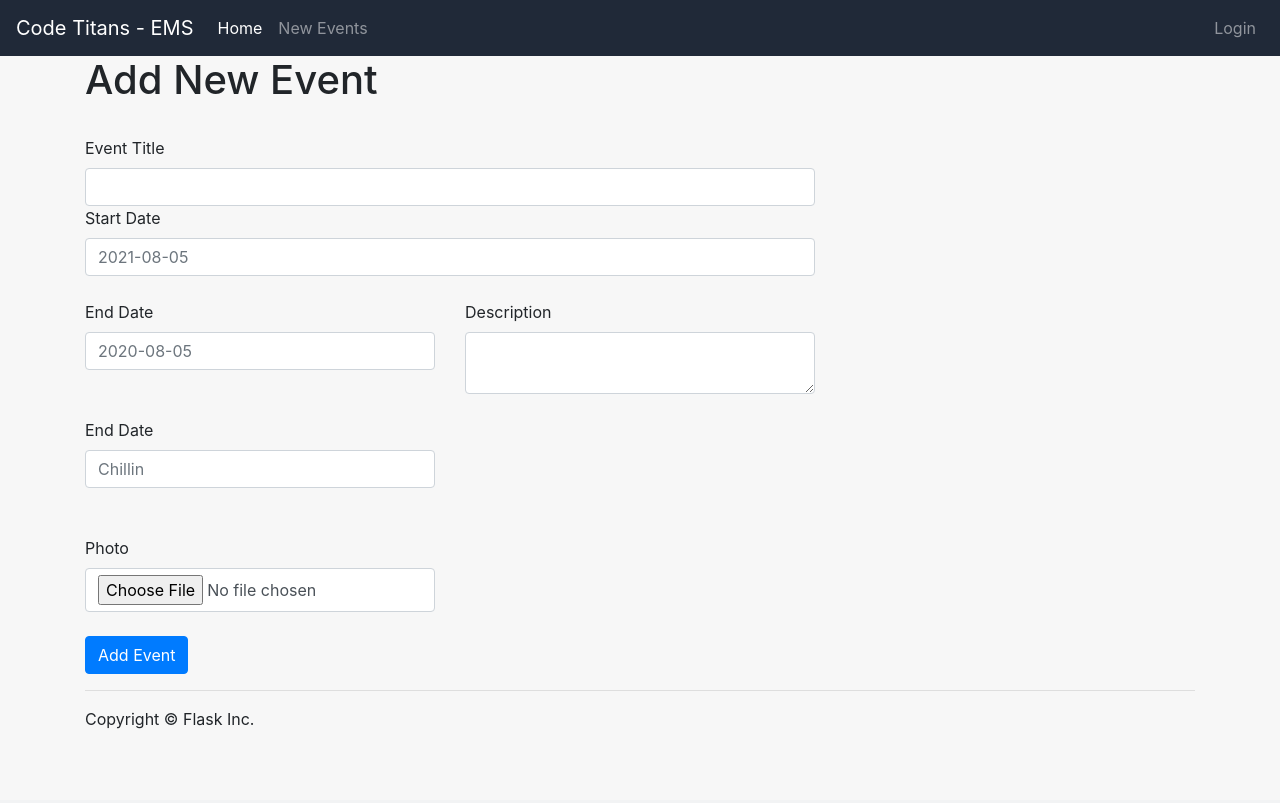
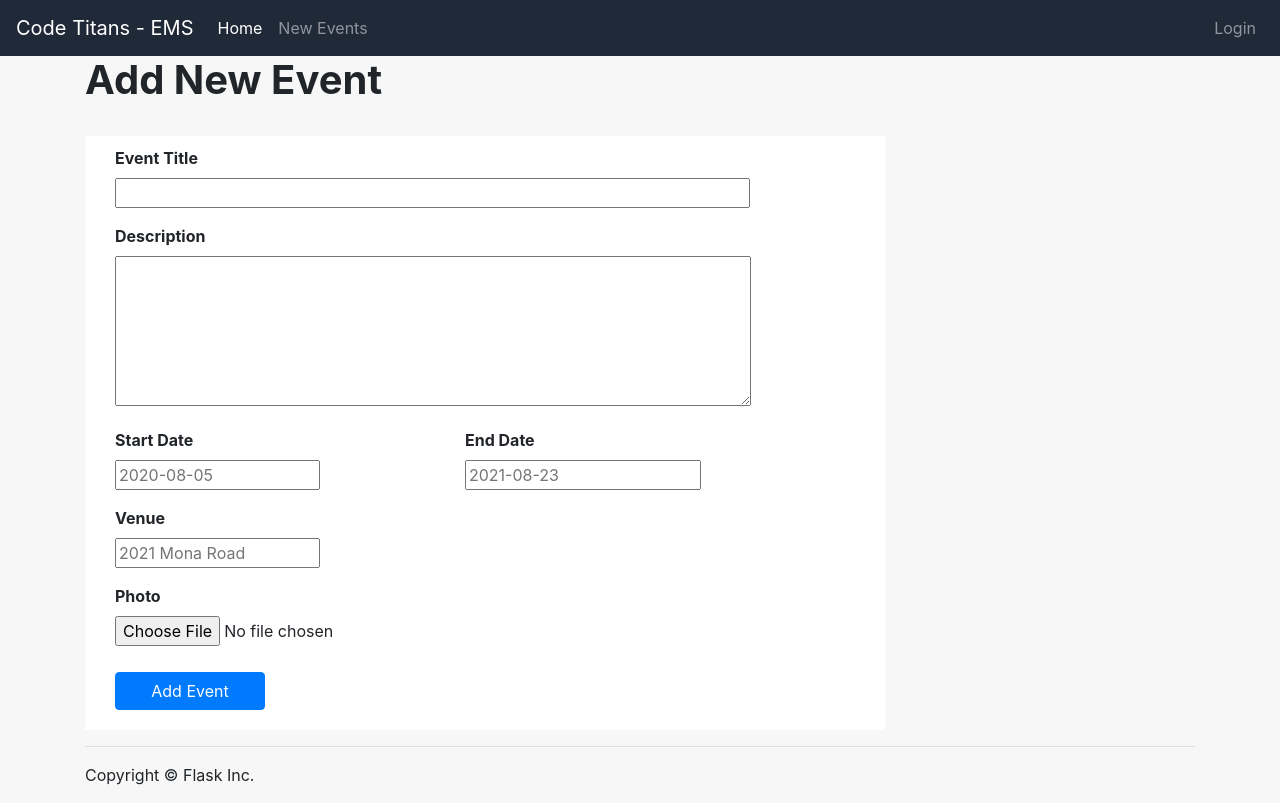
Before and after one commit to adoseofsam/cycle8, a Flask app: page /test in a window 1280 px wide. Before the commit the page ends 729 px from the top, so only its background shows below. Run offline with Flask 2, Linux system fonts and the light colour scheme; some libraries are stand-ins or nearby versions.

Commit message:
created html and css for add new event form, adjusted create event api and form.py

```diff
--- a/EMS/app/__init__.py
+++ b/EMS/app/__init__.py
@@ -20,7 +20,8 @@ app = Flask(__name__)
 # Flask-SQLAlchemy
 app.config['SECRET_KEY'] = SECRET_KEY
 # app.config['SQLALCHEMY_DATABASE_URI'] = "mariadb+mariadbconnector://%s:%s@localhost/%s" % (USERNAME,PASSWORD,DATABASE)
-app.config['SQLALCHEMY_DATABASE_URI'] = "mysql+mysqlconnector://%s:%s@localhost/%s" % (USERNAME,PASSWORD,DATABASE)
+# app.config['SQLALCHEMY_DATABASE_URI'] = "mysql+mysqlconnector://%s:%s@localhost/%s" % (USERNAME,PASSWORD,DATABASE)
+app.config['SQLALCHEMY_DATABASE_URI'] = "mysql+mysqlconnector://root:!believ3@localhost/emsdb"
 app.config['SQLALCHEMY_TRACK_MODIFICATIONS'] = False # added just to suppress a warning
 
 app.config['WTF_CSRF_ENABLED'] = False
--- a/EMS/app/forms.py
+++ b/EMS/app/forms.py
@@ -22,8 +22,8 @@ class EventForm(FlaskForm):
     start_date = StringField('Start Date', validators=[DataRequired()])
     end_date = StringField('End Date', validators=[DataRequired()])
     description = TextAreaField('Description', validators=[DataRequired()])
-    venue = StringField('End Date', validators=[DataRequired()])
+    venue = StringField('Venue', validators=[DataRequired()])
     photo = FileField('Photo', validators=[FileRequired(), FileAllowed(['jpg','jpeg', 'png', 'Images only!'])])
     website_url = StringField('URL', validators=[DataRequired()])
     # status = SelectField('Status', [DataRequired()], choices=[("Pending","Published")])
-    date = StringField('Date created', validators=[DataRequired()])
+    # date = StringField('Date created', validators=[DataRequired()])
--- a/EMS/app/static/css/app.css
+++ b/EMS/app/static/css/app.css
@@ -1,3 +1,6 @@
+html{
+  font-family: -apple-system, BlinkMacSystemFont, 'Segoe UI', Roboto, 'Helvetica Neue', Arial, "Noto Sans", sans-serif;
+}
 body {
     padding-top: 3.5rem;
     width: 100%;
@@ -11,3 +14,24 @@ body {
   .nav-header {
     font-size: 15px;
   }
+  .form-group{
+    font-weight: bold;
+  }
+  form{
+    background-color: #ffffff;
+    padding: 10px 100px 20px 30px;
+    width: 800px;
+    height: auto;
+    display: flex;
+    flex-direction: column;
+    justify-content: center;
+}
+button {
+
+  color: white;
+  width: 150px;
+  margin-top: 10px;
+}
+h1{
+  font-weight: bold;
+}
--- a/EMS/app/templates/create.html
+++ b/EMS/app/templates/create.html
@@ -1,64 +1,47 @@
 {% extends "base.html" %}
 {% block main %}
+
 
 <h1 class="heading">Add New Event</h1>
 <br>
 <form action="{{url_for('create')}}" method='POST' enctype = "multipart/form-data">
     {{ form.csrf_token }}
-    <form class="formc">
-        <div class="row">
-     <div class="col-8">
-         {{ form.title.label }}
-         {{ form.title(class='form-control') }}
-
+    <div class="form-group">
+        {{ form.title.label }} <br>
+        {{ form.title (size=57) }}
       </div>
-     <br>
 
 
-     <div class="col-sm-8">
-         {{ form.start_date.label }}
-         {{ form.start_date(class='form-control',placeholder="2021-08-05") }}
+  <div class="form-group">
+    {{ form.description.label }} <br>
+    {{ form.description (rows=6, cols=60) }}
+  </div>
 
-
+  <div class="row">
+      <div class="col-md-6">
+        <div class="form-group">
+            {{ form.start_date.label }} <br>
+            {{ form.start_date (size=15, placeholder='2020-08-05') }}
           </div>
       </div>
       <br>
 
-     <div class="row">
-     <div class="col-md-4">
-         {{ form.end_date.label }}
-         {{ form.end_date(class='form-control',placeholder='2020-08-05')}}
-     </div>
-     <br>
-     <div class="col-md-4">
-         {{ form.description.label }}
-         {{ form.description(class='form-control') }}
+      <div class="col-md-6">
+        <div class="form-group">
+            {{ form.end_date.label }} <br>
+            {{ form.end_date (size=18, placeholder='2021-08-23') }}
           </div>
       </div>
-     <br>
-     <div class="row">
-     <div class="col-md-4">
-         {{ form.venue.label }}
-         {{ form.venue(class='form-control',placeholder='Chillin ') }}
   </div>
+
+  <div class="form-group">
+    {{ form.venue.label }} <br>
+    {{ form.venue (size=15, placeholder='2021 Mona Road')}}
   </div>
-     <br>
-
-     {%raw%}
-     <!-- <div class="col-md-4">
-         {{ form.status.label }}
-         {{ form.status( class='form-control', placeholder= "Select Type") }}
-     </div>  -->
-     {%endraw%}
-
-     <br>
-     <div class="row">
-     <div class="col-md-4">
-        {{ form.photo.label }}
-        {{ form.photo(class='form-control') }}
+  <div class="form-group">
+    {{ form.photo.label }} <br>
+    {{ form.photo (id='photo') }}
   </div>
-     </div>
-    <br>
 
   <button type="submit" name="submit" class="btn btn-primary">Add Event</button>
 </form>
--- a/EMS/app/templates/header.html
+++ b/EMS/app/templates/header.html
@@ -10,7 +10,7 @@
         <a class="nav-link" href="{{ url_for('home') }}">Home <span class="sr-only">(current)</span></a>
       </li>
       <li class="nav-item">
-        <a class="nav-link" href="{{ url_for('test') }}">New Events</a>
+        <a class="nav-link" href="{{ url_for('create') }}">New Events</a>
       </li>
     </ul>
 
--- a/EMS/app/views.py
+++ b/EMS/app/views.py
@@ -36,67 +36,7 @@ def test():
     """Render website's home page."""
     return render_template('create.html', form = form)
 
-@app.route('/api/create', methods=['POST'])
-def create():
-    # #initializes cursor
-    # cur = mysql.connection.cursor()
 
-    form = EventForm()
-    errors = []
-    #errors.append(int(current_user.get_id()))
-    # event = session ["events"]
-    if request.method == "POST":
-        if form.validate_on_submit():
-            title = form.title.data
-            start_date = form.start_date.data
-            s = datetime.datetime.strptime(start_date, '%Y-%m-%d')
-            end_date = form.end_date.data
-            e = datetime.datetime.strptime(end_date, '%Y-%m-%d')
-            description = form.description.data
-            venue = form.venue.data
-            photo = form.photo.data
-            filename = secure_filename(photo.filename)
-            website_url = form.website_url.data
-            status = "Pending" #placeholder until further notice
-            date = datetime.datetime.now().strftime('%Y-%m-%d %H:%M:%S')
-
-            event1 = Events.query.filter_by(title=title).first()
-            #print(event1.venue)
-
-            if event1 is None:
-
-                photo.save(os.path.join(app.config['UPLOAD_FOLDER'], filename))
-                newEvent = Events(title = title, start_date=s,end_date=e,description=description,venue=venue,photo=filename,website_url=website_url,status=status,uid = "1",date=date)
-
-                db.session.add(newEvent)
-                db.session.commit()
-
-                flash('Event successfully created!','success')
-
-                event = Events.query.filter_by(title=title).first()
-
-                data = [
-                    {
-                        'id' : event.id,
-                        'title' : title,
-                        'start_date' : start_date,
-                        'end_date' : end_date,
-                        'description': description,
-                        'venue' : venue,
-                        'photo' : filename,
-                        'website_url' : website_url,
-                        'status' : status,
-                        'uid' : current_user.get_id(),
-                        'date' : date
-                }]
-                return jsonify(data=data)
-            else:
-                errors.append("Title already exists")
-        return jsonify(errors=form_errors(form)+errors)
-
-
-
-secret_key = "CodeTitiansSup3r$3cretkey"
 
 # --------------- JWT FUNCTIONS ---------------------
 
@@ -155,6 +95,71 @@ def generate_token():
 # --------------- APIs FUNCTIONS/ROUTES ---------------------
 
 # This route requires a JWT in order to work. Note the @reques_auth
+@app.route('/api/create', methods=['POST','GET'])
+# @requires_auth
+def create():
+    # #initializes cursor
+    # cur = mysql.connection.cursor()
+
+    form = EventForm()
+    errors = []
+    #errors.append(int(current_user.get_id()))
+    # event = session ["events"]
+    if request.method == "POST":
+        if form.validate_on_submit():
+            title = form.title.data
+            start_date = form.start_date.data
+            s = datetime.datetime.strptime(start_date, '%Y-%m-%d')
+            end_date = form.end_date.data
+            e = datetime.datetime.strptime(end_date, '%Y-%m-%d')
+            description = form.description.data
+            venue = form.venue.data
+            photo = form.photo.data
+            filename = secure_filename(photo.filename)
+            website_url = form.website_url.data
+            status = "Pending" #placeholder until further notice
+            date = datetime.datetime.now().strftime('%Y-%m-%d %H:%M:%S')
+
+            event1 = Events.query.filter_by(title=title).first()
+            #print(event1.venue)
+
+            if event1 is None:
+
+                photo.save(os.path.join(app.config['UPLOAD_FOLDER'], filename))
+                newEvent = Events(title = title, start_date=s,end_date=e,description=description,venue=venue,photo=filename,website_url=website_url,status=status,uid = "1",date=date)
+
+                db.session.add(newEvent)
+                db.session.commit()
+
+                flash('Event successfully created!','success')
+
+                event = Events.query.filter_by(title=title).first()
+
+                data = [
+                    {
+                        'id' : event.id,
+                        'title' : title,
+                        'start_date' : start_date,
+                        'end_date' : end_date,
+                        'description': description,
+                        'venue' : venue,
+                        'photo' : filename,
+                        'website_url' : website_url,
+                        'status' : status,
+                        'uid' : current_user.get_id(),
+                        'date' : date
+                }]
+                return jsonify(data=data)
+            else:
+                errors.append("Title already exists")
+        return jsonify(errors=form_errors(form)+errors)
+    return render_template('create.html', form=form)
+
+
+
+secret_key = "CodeTitiansSup3r$3cretkey"
+
+
 @app.route('/api/events', methods=['GET'])
 @requires_auth
 def api_events():
```
Lines whose indentation alone changed are shown as unchanged.
